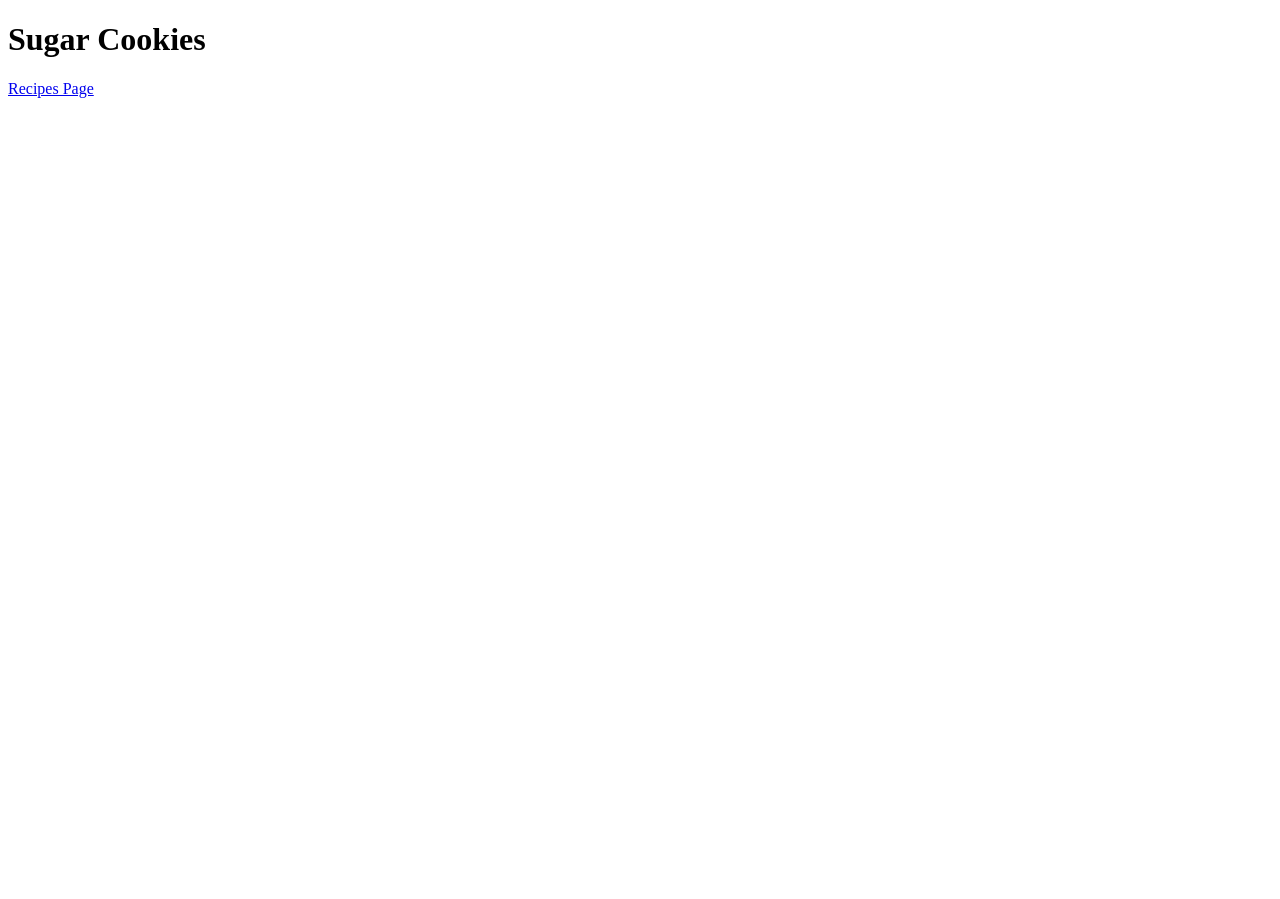
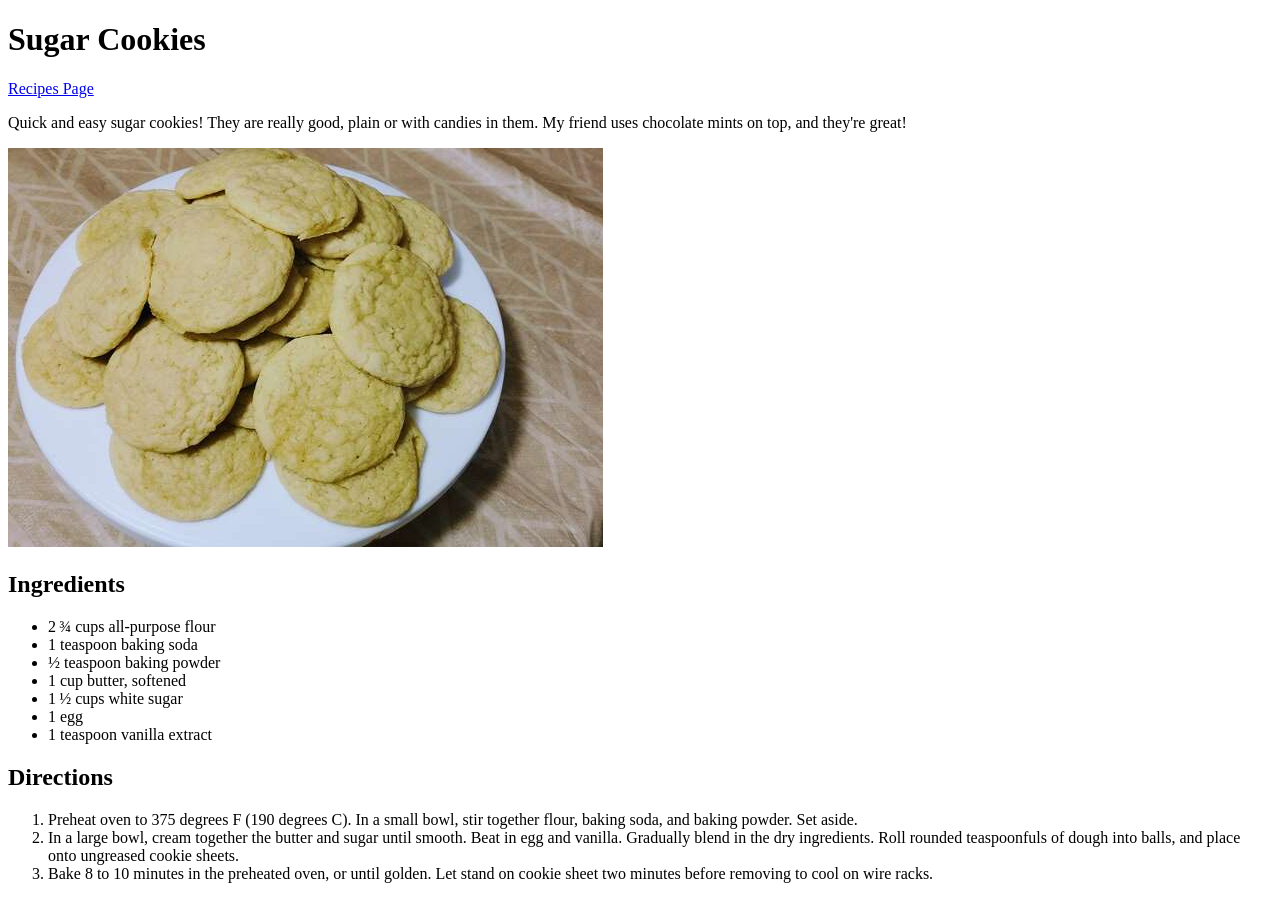
Before and after one commit to juicebox2x/odin-recipes, a website: page recipes/sugar_cookies.html in a window 1280 px wide. Before the commit the page ends 800 px from the top, so only its background shows below. Drawn offline with Linux system fonts and the light colour scheme.

Commit message:
added /recipes/sugar_cookies.jpeg and completed sugar_cookies.html

```diff
--- a/recipes/sugar_cookies.html
+++ b/recipes/sugar_cookies.html
@@ -6,6 +6,40 @@
   </head>
   <body>
     <h1>Sugar Cookies</h1>
-    <a href="../index.html">Recipes Page</a>
+    <p><a href="../index.html">Recipes Page</a></p>
+    <p>
+      Quick and easy sugar cookies! They are really good, plain or with candies
+      in them. My friend uses chocolate mints on top, and they're great!
+    </p>
+    <img src="./images/sugar_cookies.jpeg" alt="An image of Sugar Cookies" />
+
+    <h2>Ingredients</h2>
+    <ul>
+      <li>2 ¾ cups all-purpose flour</li>
+      <li>1 teaspoon baking soda</li>
+      <li>½ teaspoon baking powder</li>
+      <li>1 cup butter, softened</li>
+      <li>1 ½ cups white sugar</li>
+      <li>1 egg</li>
+      <li>1 teaspoon vanilla extract</li>
+    </ul>
+
+    <h2>Directions</h2>
+    <ol>
+      <li>
+        Preheat oven to 375 degrees F (190 degrees C). In a small bowl, stir
+        together flour, baking soda, and baking powder. Set aside.
+      </li>
+      <li>
+        In a large bowl, cream together the butter and sugar until smooth. Beat
+        in egg and vanilla. Gradually blend in the dry ingredients. Roll rounded
+        teaspoonfuls of dough into balls, and place onto ungreased cookie
+        sheets.
+      </li>
+      <li>
+        Bake 8 to 10 minutes in the preheated oven, or until golden. Let stand
+        on cookie sheet two minutes before removing to cool on wire racks.
+      </li>
+    </ol>
   </body>
 </html>
```
Also changed, not shown: index.html (+1 -1 lines), recipes/images/sugar_cookies.jpeg (added).
